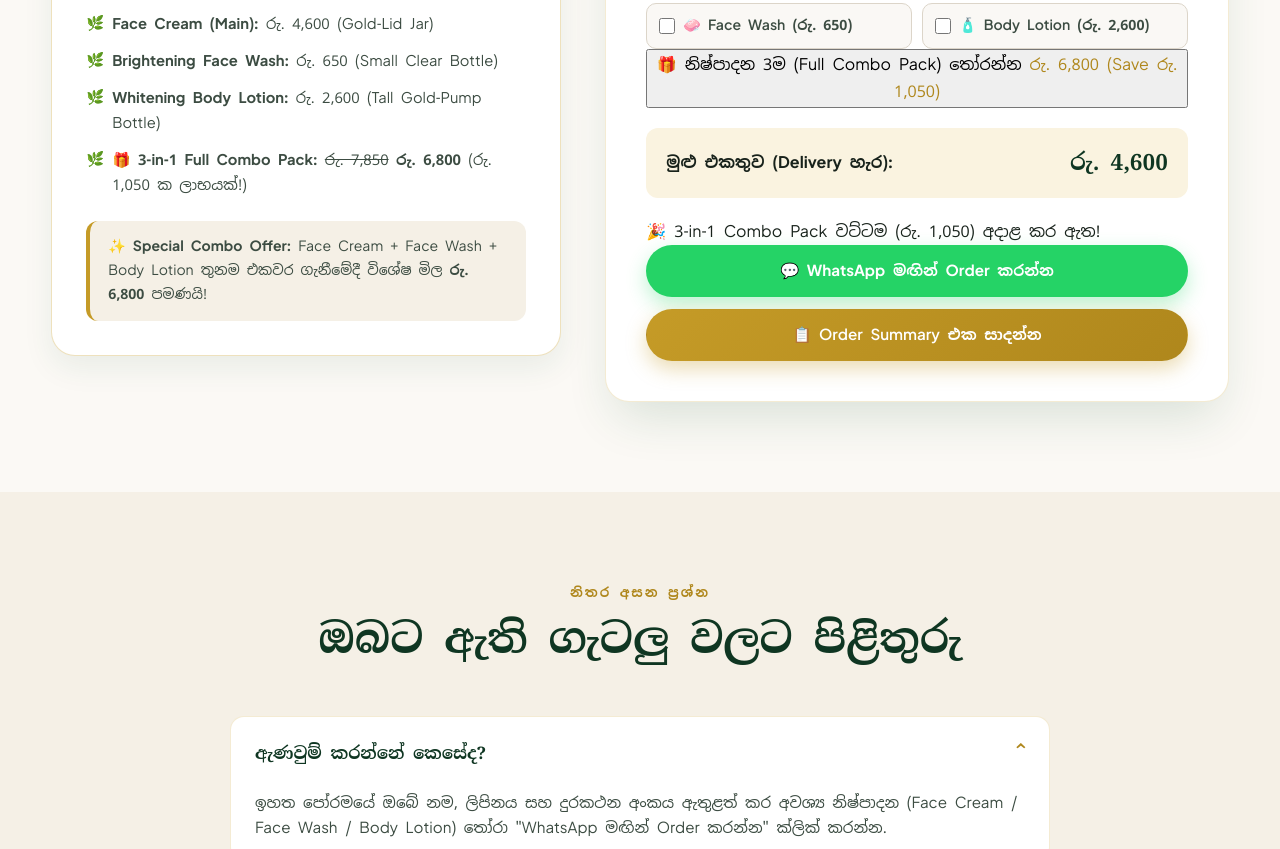
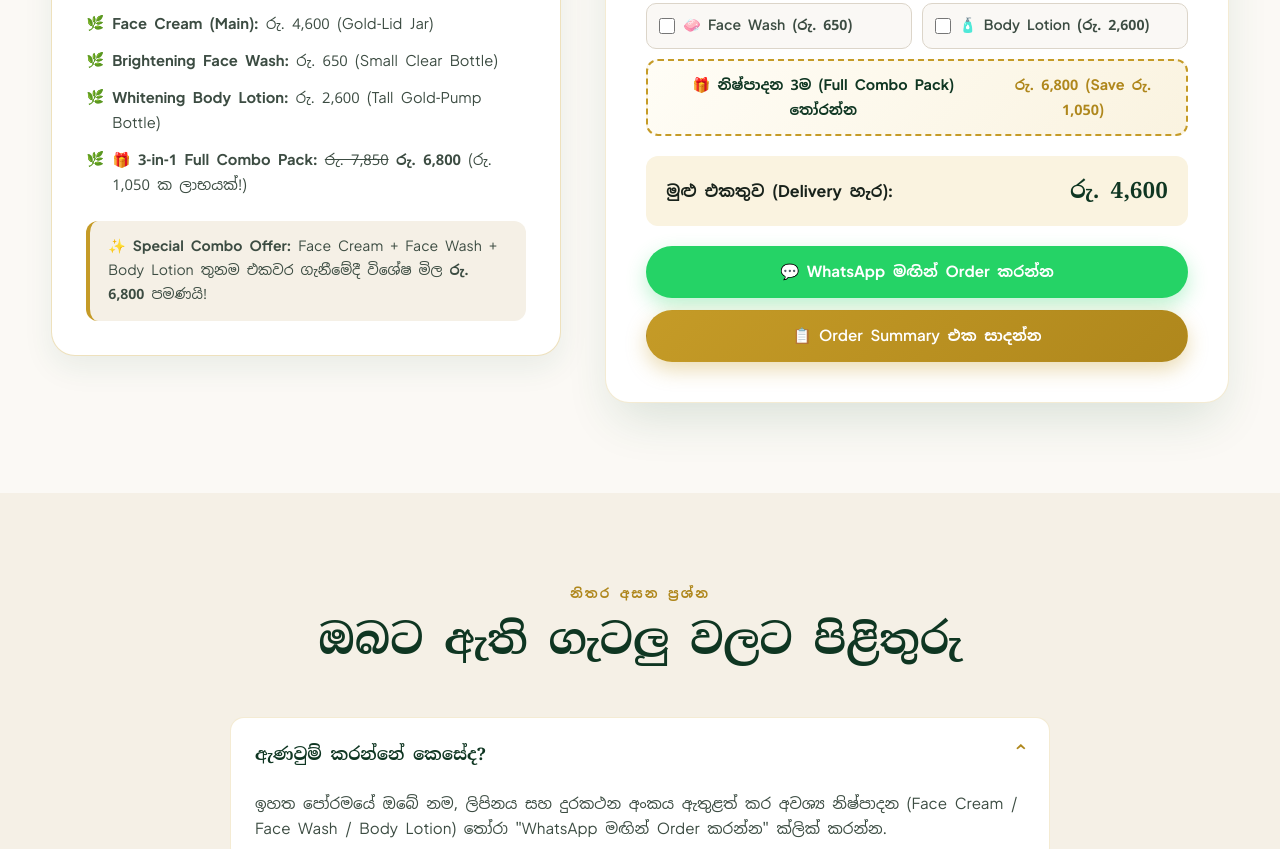
Before and after one commit to Error404-Harsha/healthy-white-site, a plain HTML site: page index.html in a window 1280 px wide. Shown: the part 8852-9701 px from the top of the page. Drawn offline with nearby package versions, Linux system fonts and the light colour scheme; a web font is replaced by a local one.

Commit message:
Update prices and add 3-in-1 combo offer

```diff
--- a/assets/css/theme.css
+++ b/assets/css/theme.css
@@ -548,6 +548,46 @@ header.site-header {
   border-color: var(--green-800);
   background: var(--green-100);
   color: var(--green-900);
+}
+
+.combo-pill {
+  margin-top: 10px;
+  display: flex;
+  align-items: center;
+  justify-content: space-between;
+  gap: 10px;
+  padding: 12px 14px;
+  border-radius: 12px;
+  border: 2px dashed var(--gold-500);
+  background: linear-gradient(135deg, #fffdf6 0%, var(--gold-100) 100%);
+  cursor: pointer;
+  font-size: 0.9rem;
+  font-weight: 700;
+  color: var(--green-900);
+  transition: var(--transition);
+}
+
+.combo-pill:hover {
+  border-style: solid;
+  transform: translateY(-1px);
+}
+
+.discount-note {
+  display: none;
+  font-size: 0.84rem;
+  font-weight: 700;
+  color: var(--green-800);
+  background: var(--green-100);
+  border: 1px solid rgba(46, 139, 87, 0.3);
+  border-radius: 10px;
+  padding: 8px 12px;
+  margin-top: -8px;
+  margin-bottom: 14px;
+  text-align: center;
+}
+
+.discount-note.show {
+  display: block;
 }
 
 /* ================= Buttons ================= */
```
